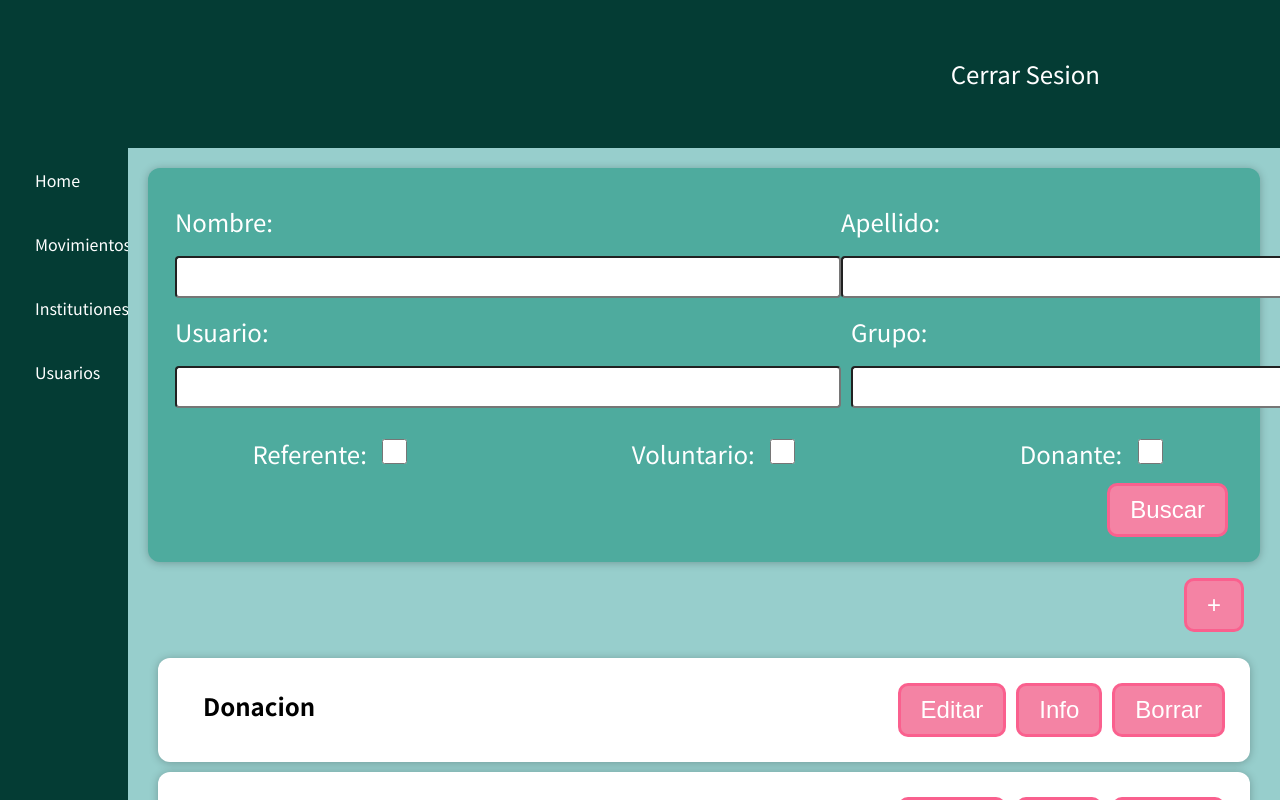
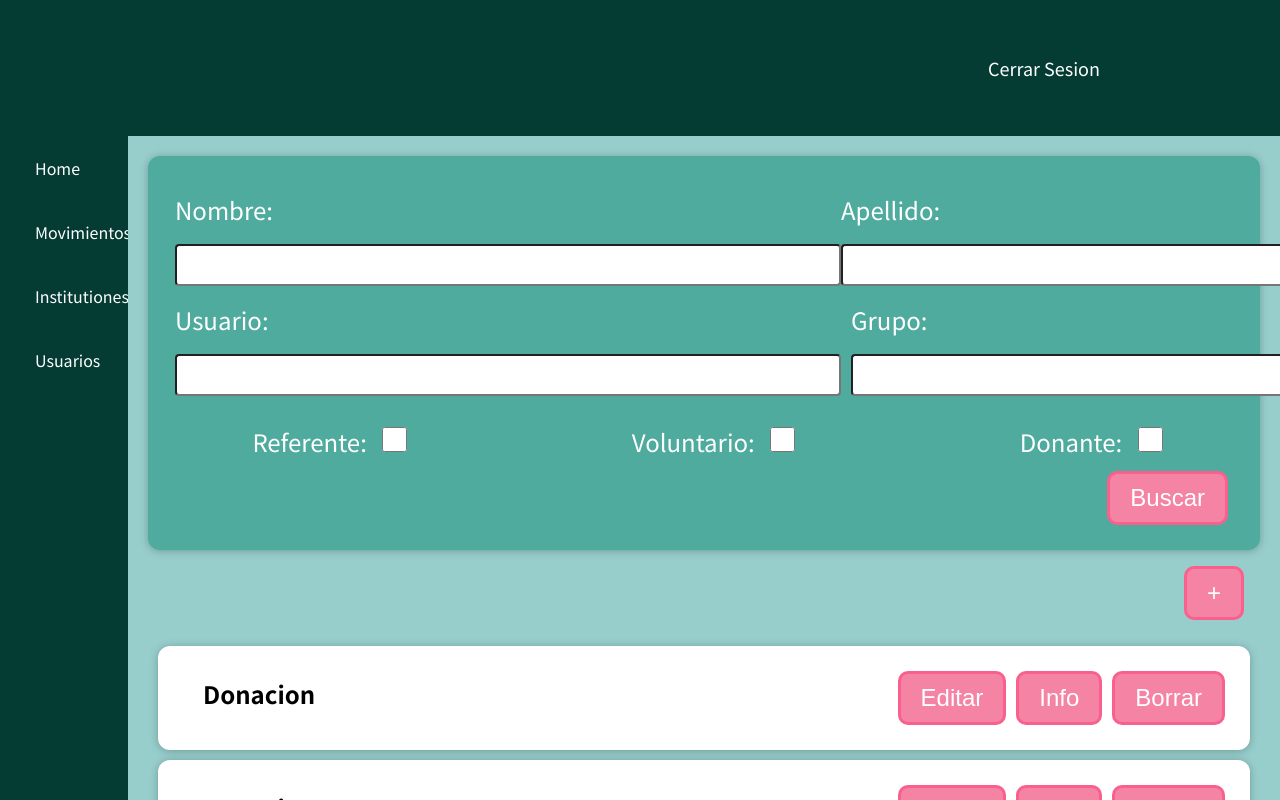
Before and after one commit to cata99/front, a JavaScript app: page /users in a window 1280 px wide. Shown: the top 800 px of the page. Built offline with nearby package versions, Linux system fonts and the light colour scheme.

Commit message:
modify header css

```diff
--- a/src/components/Layout/Header.css
+++ b/src/components/Layout/Header.css
@@ -5,9 +5,16 @@
   justify-content: right;
   padding-right: 180px;
   color:white;
-  font-size: x-large;
+  font-size:large;
 }
 
 .right-li{
   list-style: none;
 }
+
+/* Change the link color on hover */
+li:hover {
+  color: white;
+  font-size: x-large;
+
+}
```
